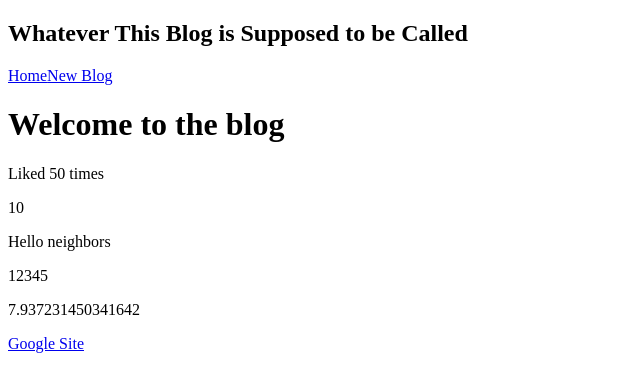
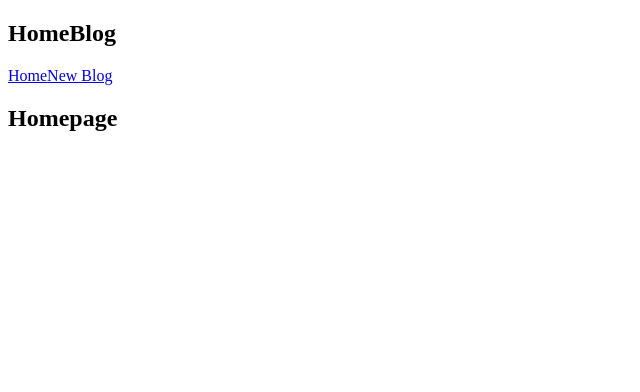
Before and after one commit to Valyria-Studios/ReactTutorial-Jean, a React (Vite) app: page / in a window 1280 px wide. Shown: the top 392 px of the page, without its empty margins (0-640 px from the left). Built offline with nearby package versions, Linux system fonts and the light colour scheme.

Commit message:
Components

```diff
--- a/src/App.jsx
+++ b/src/App.jsx
@@ -1,5 +1,6 @@
 import './App.css'
 import NavBar from './NavBar';
+import Home from './Home';
 
 export default function App() {
   const title = "Welcome to the blog";
@@ -8,17 +9,9 @@
 
   return (
     <div className = "App">
-      <NavBar></NavBar>
+      <NavBar />
       <div className = "content">
-        <h1>{ title }</h1>
-        <p>Liked {likes} times</p>
-        <p> {10} </p>
-        <p>{ "Hello neighbors" }</p>
-        <p>{ [1, 2, 3,4, 5] }</p>
-        <p>{ Math.random() * 10 }</p>
-
-        <a href = {link}>Google Site</a
-                                    >
+        <Home />
       </div>
     </div>
   );
--- /dev/null
+++ b/src/Home.jsx
@@ -0,0 +1,9 @@
+const Home = () => {
+  return (
+    <div className = "home">
+      <h2>Homepage</h2>
+    </div>
+  )
+}
+
+export default Home;
--- a/src/NavBar.jsx
+++ b/src/NavBar.jsx
@@ -1,7 +1,7 @@
 const NavBar = () => {
   return (
     <nav className='navbar'>
-      <h1>Whatever This Blog is Supposed to be Called</h1>
+      <h1>HomeBlog</h1>
       <div className="links">
         <a href="/">Home</a>
         <a href="/create">New Blog</a>
```
